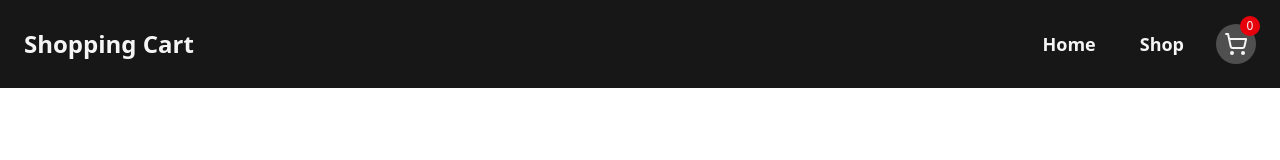
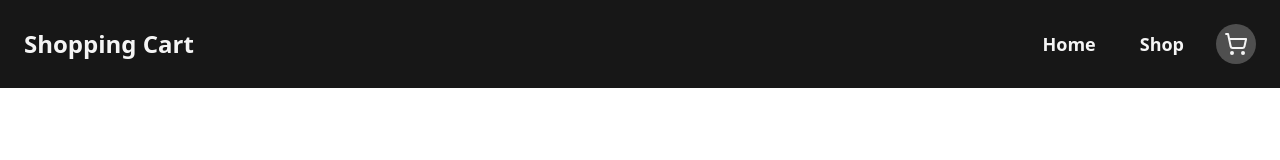
Before and after one commit to ASH-WIN-10/shopping-cart-react, a React (Vite) app: page /cart in a window 1280 px wide. Shown: the top 160 px of the page. Built offline with nearby package versions, Linux system fonts and the light colour scheme.

Commit message:
cart items indicator only show when there is an item in the cart
previously it was also shown when there were no items in the cart

```diff
--- a/src/pages/misc/Header.tsx
+++ b/src/pages/misc/Header.tsx
@@ -51,7 +51,7 @@ function NavItem({
                         isActive && "bg-secondary/25",
                     )}
                 >
-                    {isIcon && (
+                    {isIcon && (itemsLength || 0) > 0 && (
                         <div className="absolute top-4 right-5 grid size-5 place-items-center rounded-full bg-red-600 text-xs">
                             {itemsLength}
                         </div>
```
